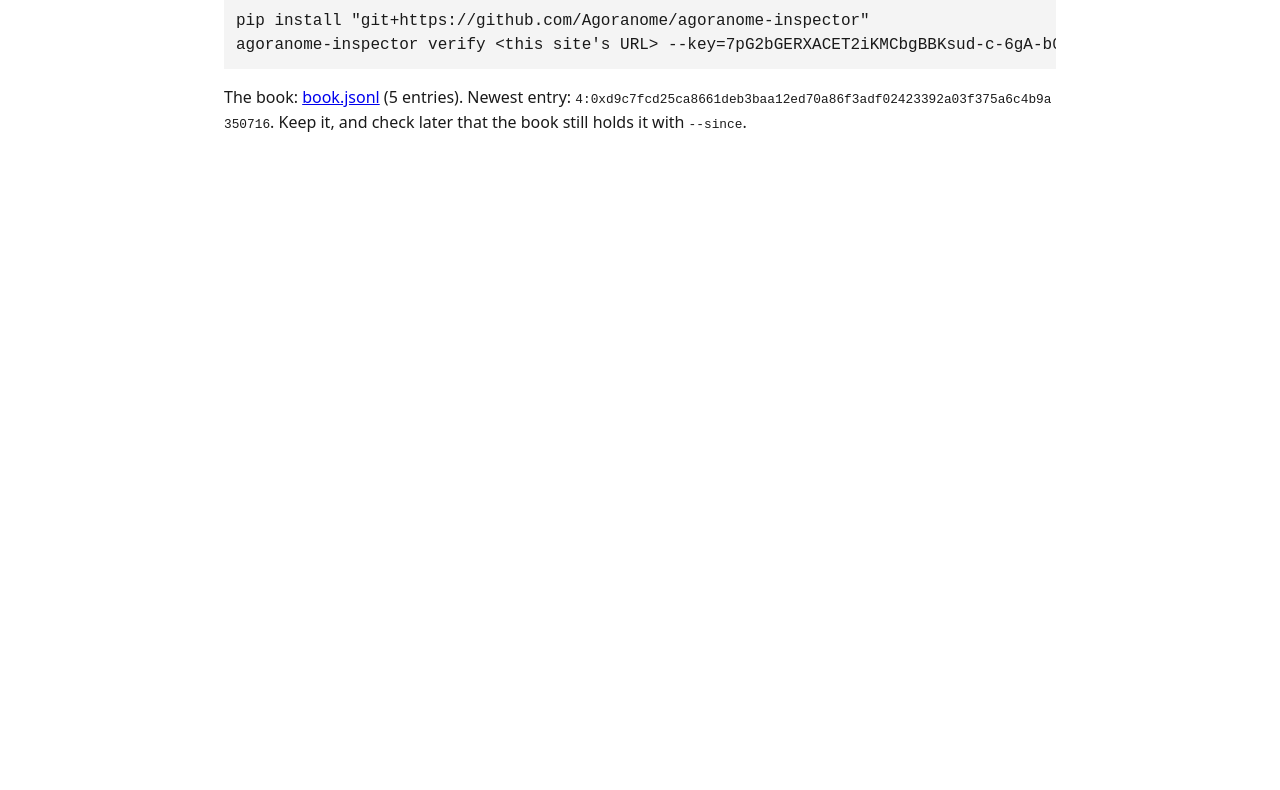
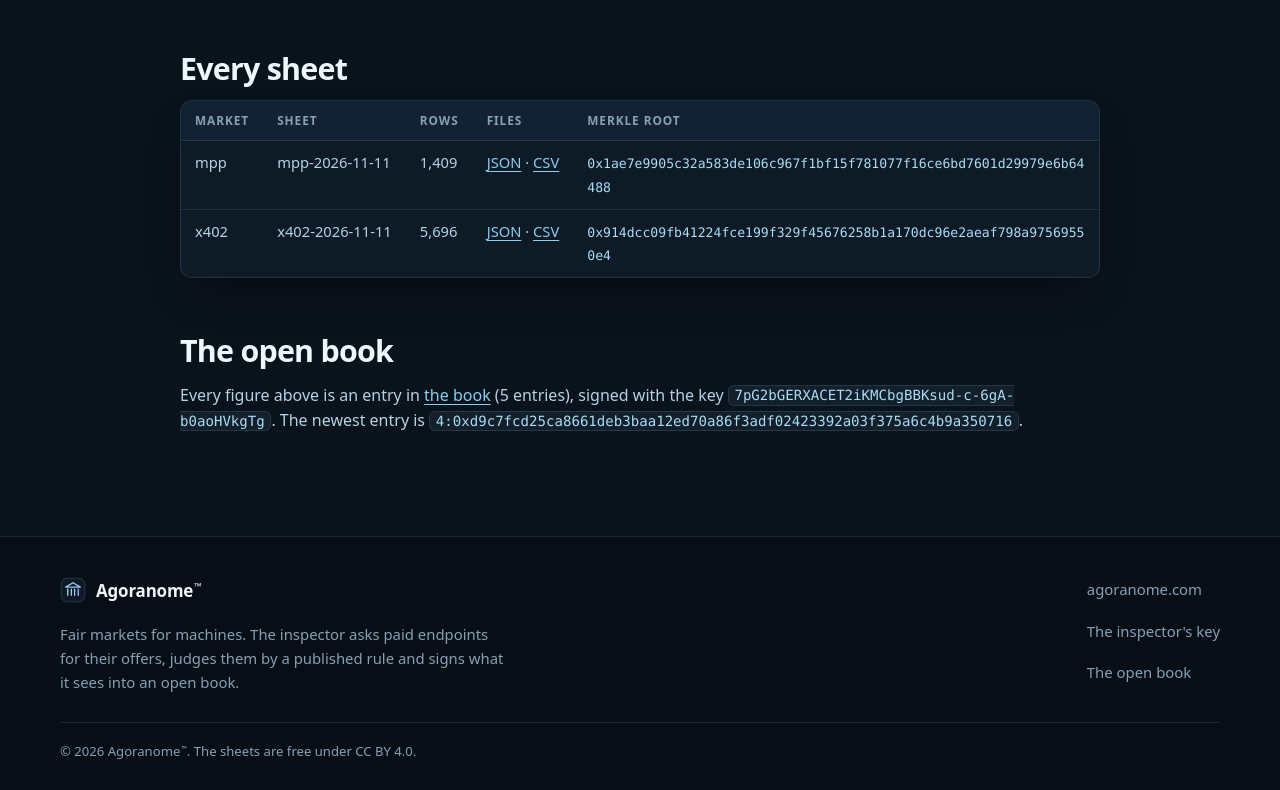
Before and after one commit to Agoranome/agoranome-inspector, a plain HTML site: page index.html in a window 1280 px wide. Shown: the part 1612-2402 px from the top of the page. Before the commit the page ends 1778 px from the top, so only its background shows below. Drawn offline with Linux system fonts and the light colour scheme.

Commit message:
Pages 2026-11-11

```diff
--- a/index.html
+++ b/index.html
@@ -1,13 +1,36 @@
 <!DOCTYPE html>
-<html lang="en"><head><meta charset="utf-8"><meta name="viewport" content="width=device-width, initial-scale=1">
+<html lang="en">
+<head>
+<meta charset="utf-8">
+<meta name="viewport" content="width=device-width, initial-scale=1">
 <title>Agoranome: the open sheet of machine payment offers</title>
-<style>body{font:16px/1.5 system-ui,sans-serif;max-width:52rem;margin:2rem auto;padding:0 1rem;color:#1a1a1a}
-table{border-collapse:collapse;width:100%}td,th{text-align:left;padding:.3rem .5rem;border-bottom:1px solid #ddd}
-code{font-size:.8em;word-break:break-all}pre{background:#f4f4f4;padding:.75rem;overflow-x:auto}</style></head>
+<meta name="color-scheme" content="dark">
+<meta name="theme-color" content="#0a121b">
+<link rel="icon" href="mark.svg" type="image/svg+xml">
+<link rel="stylesheet" href="style.css">
+</head>
 <body>
+<a class="skip" href="#main">Skip to content</a>
+<div class="glow" aria-hidden="true"><span class="orb orb-1"></span><span class="orb orb-2"></span>
+<span class="orb orb-3"></span></div>
+<header class="site-header">
+  <nav class="nav wrap" aria-label="Main">
+    <a class="brand" href="https://agoranome.com/" aria-label="Agoranome home">
+      <img src="mark.svg" alt="" width="30" height="30">
+      <span>Agoranome<sup class="tm">&trade;</sup></span>
+    </a>
+    <ul class="nav-links">
+      <li><a href="https://agoranome.com/">Home</a></li>
+      <li><a href="https://agoranome.com/inspector">Inspector</a></li>
+      <li><a href="index.html" aria-current="page">Open sheet</a></li>
+    </ul>
+  </nav>
+</header>
+<main id="main" class="doc">
+<p class="eyebrow">Agoranome inspector</p>
 <h1>The open sheet</h1>
-<p>Paid endpoints that machines buy from, asked for their offer without paying and judged by a published rule. Free,
-under CC BY 4.0. Every figure here is signed in the open book and can be checked with one command.</p>
+<p class="lead">Paid endpoints that machines buy from, asked for their offer without paying and judged by a published
+rule. Free, under CC BY 4.0. Every figure here is signed in the open book.</p>
 <h2>MPP: sheet mpp-2026-11-11</h2>
 <p>Every paid endpoint in the public MPP catalog at mpp.dev (the catalog states no demand), each asked with the example request its own OpenAPI document gives, when it gives one, asked without paying (twice when an answer differs from the listing) and judged by the published rule
 <code>mpp-1</code>. 1,409 listings from 98 sellers. What they answered:</p>
@@ -29,10 +52,28 @@ asks and are not held against anyone. A difference from the listing can mean the
 <h2>Operators</h2><p>336 hosts are linked into 137 operators because their offers ask payment to the same address; 11 hosts sell in more than one market; 36 addresses that more than 5 hosts share are a platform's and link nobody. A link is a fact beside the rows, never a verdict: <a href="links/mpp-2026-11-11.json">the links and their evidence</a>.</p>
 <h2>Every sheet</h2>
 <table><tr><th>Market</th><th>Sheet</th><th>Rows</th><th>Files</th><th>Merkle root</th></tr><tr><td>mpp</td><td>mpp-2026-11-11</td><td>1,409</td><td><a href="sheets/mpp-2026-11-11.json">JSON</a> · <a href="sheets/mpp-2026-11-11.csv">CSV</a></td><td><code>0x1ae7e9905c32a583de106c967f1bf15f781077f16ce6bd7601d29979e6b64488</code></td></tr><tr><td>x402</td><td>x402-2026-11-11</td><td>5,696</td><td><a href="sheets/x402-2026-11-11.json">JSON</a> · <a href="sheets/x402-2026-11-11.csv">CSV</a></td><td><code>0x914dcc09fb41224fce199f329f45676258b1a170dc96e2aeaf798a97569550e4</code></td></tr></table>
-<h2>Check it yourself</h2>
-<pre>pip install "git+https://github.com/Agoranome/agoranome-inspector"
-agoranome-inspector verify &lt;this site's URL&gt; --key=7pG2bGERXACET2iKMCbgBBKsud-c-6gA-b0aoHVkgTg</pre>
-<p>The book: <a href="book.jsonl">book.jsonl</a> (5 entries). Newest entry:
-<code>4:0xd9c7fcd25ca8661deb3baa12ed70a86f3adf02423392a03f375a6c4b9a350716</code>. Keep it, and check later that the book still holds
-it with <code>--since</code>.</p>
-</body></html>
+<h2>The open book</h2>
+<p>Every figure above is an entry in <a href="book.jsonl">the book</a> (5 entries), signed with the key
+<code>7pG2bGERXACET2iKMCbgBBKsud-c-6gA-b0aoHVkgTg</code>. The newest entry is
+<code>4:0xd9c7fcd25ca8661deb3baa12ed70a86f3adf02423392a03f375a6c4b9a350716</code>.</p>
+</main>
+<footer class="site-footer">
+  <div class="wrap footer-grid">
+    <div class="footer-brand">
+      <a class="brand" href="https://agoranome.com/"><img src="mark.svg" alt="" width="26" height="26">
+        <span>Agoranome<sup class="tm">&trade;</sup></span></a>
+      <p>Fair markets for machines. The inspector asks paid endpoints for their offers, judges them by a published rule
+      and signs what it sees into an open book.</p>
+    </div>
+    <ul class="footer-links">
+      <li><a href="https://agoranome.com/">agoranome.com</a></li>
+      <li><a href="https://agoranome.com/inspector">The inspector's key</a></li>
+      <li><a href="book.jsonl">The open book</a></li>
+    </ul>
+  </div>
+  <div class="wrap footer-base">
+    <p>&copy; 2026 Agoranome<sup class="tm">&trade;</sup>. The sheets are free under CC BY 4.0.</p>
+  </div>
+</footer>
+</body>
+</html>
--- /dev/null
+++ b/style.css
@@ -0,0 +1,125 @@
+/* agoranome.com's theme for the inspector's pages (src/agoranome_inspector/theme.py). Licensed Apache-2.0. */
+:root {
+  color-scheme: dark;
+  --page: #0a121b;
+  --surface: rgba(17, 30, 44, 0.72);
+  --surface-solid: #0f1a26;
+  --surface-2: #132232;
+  --ink: #eef7fd;
+  --ink-2: #b4d3e6;
+  --muted: #86a1b6;
+  --border: rgba(137, 207, 240, 0.14);
+  --border-strong: rgba(137, 207, 240, 0.32);
+  --wash: rgba(137, 207, 240, 0.07);
+  --baby: #89cff0;
+  --baby-strong: #a9ddf5;
+  --lilac: #c4b5fd;
+  --mint: #a7f0d2;
+  --radius: 18px;
+  --radius-sm: 12px;
+  --shadow: 0 1px 0 rgba(255, 255, 255, 0.04) inset, 0 20px 50px -24px rgba(0, 0, 0, 0.7);
+  --sans: ui-sans-serif, system-ui, -apple-system, "Segoe UI", Roboto, "Helvetica Neue", sans-serif;
+  --mono: ui-monospace, "SF Mono", SFMono-Regular, Menlo, Consolas, "Liberation Mono", monospace;
+}
+
+*, *::before, *::after { box-sizing: border-box; }
+html { -webkit-text-size-adjust: 100%; }
+body {
+  margin: 0;
+  min-height: 100vh;
+  background: var(--page);
+  color: var(--ink);
+  font: 16px/1.6 var(--sans);
+  -webkit-font-smoothing: antialiased;
+  overflow-x: hidden;
+}
+/* A faint dot grid that fades out down the page, and three soft glows behind the top, as on agoranome.com. */
+body::before {
+  content: "";
+  position: fixed;
+  inset: 0;
+  z-index: -2;
+  background-image: radial-gradient(rgba(137, 207, 240, 0.09) 1px, transparent 1px);
+  background-size: 28px 28px;
+  -webkit-mask-image: linear-gradient(to bottom, #000 0%, transparent 70%);
+  mask-image: linear-gradient(to bottom, #000 0%, transparent 70%);
+}
+.glow { position: absolute; inset: 0 0 auto 0; height: 900px; z-index: -1; overflow: hidden; pointer-events: none; }
+.orb { position: absolute; border-radius: 50%; filter: blur(80px); opacity: 0.5; }
+.orb-1 { width: 520px; height: 520px; left: -140px; top: -180px; background: rgba(137, 207, 240, 0.40); }
+.orb-2 { width: 460px; height: 460px; right: -120px; top: -60px; background: rgba(196, 181, 253, 0.30); }
+.orb-3 { width: 380px; height: 380px; left: 38%; top: 260px; background: rgba(167, 240, 210, 0.16); }
+
+a { color: var(--baby); text-decoration-thickness: 1px; text-underline-offset: 3px; }
+a:hover { color: var(--baby-strong); }
+:focus-visible { outline: 2px solid var(--baby); outline-offset: 3px; border-radius: 6px; }
+code, pre { font-family: var(--mono); font-size: 0.88em; }
+p code, li code { background: var(--wash); border: 1px solid var(--border); border-radius: 6px; padding: 0.08em 0.4em;
+  color: var(--baby-strong); overflow-wrap: anywhere; }
+
+.wrap { width: min(1160px, 100% - 32px); margin-inline: auto; }
+.skip { position: absolute; left: -999px; top: 8px; background: var(--baby); color: var(--page); padding: 8px 14px;
+  border-radius: 8px; z-index: 10; }
+.skip:focus { left: 16px; }
+
+.site-header { position: sticky; top: 0; z-index: 5; backdrop-filter: saturate(160%) blur(14px);
+  -webkit-backdrop-filter: saturate(160%) blur(14px); background: rgba(10, 18, 27, 0.66);
+  border-bottom: 1px solid var(--border); }
+.nav { display: flex; align-items: center; gap: 28px; height: 64px; }
+.brand { display: inline-flex; align-items: center; gap: 10px; color: var(--ink); text-decoration: none;
+  font-weight: 650; letter-spacing: -0.01em; font-size: 1.06rem; }
+.brand:hover { color: var(--ink); }
+.tm { font-size: 0.55em; line-height: 0; vertical-align: super; margin-left: 1px; font-weight: 500; }
+.nav-links { display: flex; gap: 4px; list-style: none; margin: 0; padding: 0; flex: 1; }
+.nav-links a { display: block; padding: 6px 12px; border-radius: 999px; color: var(--ink-2); text-decoration: none;
+  font-size: 0.94rem; transition: background 0.2s, color 0.2s; }
+.nav-links a:hover { color: var(--ink); background: var(--wash); }
+.nav-links a[aria-current="page"] { color: var(--ink); background: rgba(137, 207, 240, 0.12); }
+
+.doc { width: min(920px, 100% - 32px); margin-inline: auto; padding: 72px 0 64px; }
+.doc-wide { width: min(1160px, 100% - 32px); }
+.eyebrow { text-transform: uppercase; letter-spacing: 0.14em; font-size: 0.76rem; font-weight: 650; color: var(--baby);
+  margin: 0 0 12px; }
+h1 { font-size: clamp(2.2rem, 5vw, 3.6rem); line-height: 1.04; letter-spacing: -0.035em; margin: 0 0 22px;
+  font-weight: 720; }
+h2 { font-size: clamp(1.4rem, 2.6vw, 1.9rem); line-height: 1.15; letter-spacing: -0.025em; margin: 56px 0 14px;
+  font-weight: 690; }
+h1 + h2, .lead + h2 { margin-top: 40px; }
+p, li { color: var(--ink-2); }
+p { margin: 0 0 14px; }
+.lead { font-size: clamp(1.06rem, 1.6vw, 1.2rem); max-width: 40em; margin-bottom: 8px; }
+ul { margin: 0 0 16px; padding-left: 1.25em; }
+li { margin: 2px 0; }
+li::marker { color: var(--baby); }
+
+table { display: block; width: 100%; max-width: 100%; overflow-x: auto; border-collapse: separate; border-spacing: 0;
+  margin: 8px 0 18px; background: var(--surface); border: 1px solid var(--border); border-radius: var(--radius-sm);
+  box-shadow: var(--shadow); font-size: 0.92rem; }
+th, td { text-align: left; vertical-align: top; padding: 10px 14px; border-bottom: 1px solid var(--border); }
+th { color: var(--muted); background: var(--surface-2); font-size: 0.74rem; font-weight: 650; text-transform: uppercase;
+  letter-spacing: 0.08em; white-space: nowrap; }
+td { color: var(--ink-2); white-space: nowrap; }
+/* Short values stay on one line; a cell holding a hash or an endpoint wraps instead. */
+td:has(code) { white-space: normal; min-width: 16em; }
+tr:last-child td { border-bottom: 0; }
+td code { color: var(--baby-strong); font-size: 0.82rem; overflow-wrap: anywhere; word-break: break-all; }
+pre { background: var(--surface-solid); border: 1px solid var(--border); border-radius: var(--radius-sm);
+  padding: 16px 18px; overflow-x: auto; color: var(--baby-strong); line-height: 1.55; margin: 8px 0 16px; }
+
+.site-footer { border-top: 1px solid var(--border); background: rgba(8, 14, 21, 0.7); margin-top: 24px; }
+.footer-grid { display: flex; flex-wrap: wrap; justify-content: space-between; gap: 24px 48px; padding: 40px 0 28px; }
+.footer-brand p { color: var(--muted); max-width: 30em; font-size: 0.93rem; margin: 12px 0 0; }
+.footer-links { list-style: none; margin: 0; padding: 0; display: grid; gap: 8px; }
+.footer-links li { margin: 0; }
+.footer-links a { color: var(--muted); text-decoration: none; font-size: 0.93rem; }
+.footer-links a:hover { color: var(--baby-strong); }
+.footer-base { border-top: 1px solid var(--border); padding: 18px 0 28px; }
+.footer-base p { margin: 0; color: var(--muted); font-size: 0.82rem; }
+
+@media (max-width: 640px) {
+  .nav { gap: 12px; }
+  .nav-links { gap: 0; }
+  .nav-links a { padding: 6px 9px; white-space: nowrap; font-size: 0.9rem; }
+  .brand span { display: none; }
+  .doc { padding-top: 48px; }
+}
```
Also changed, not shown: mark.svg (added).
